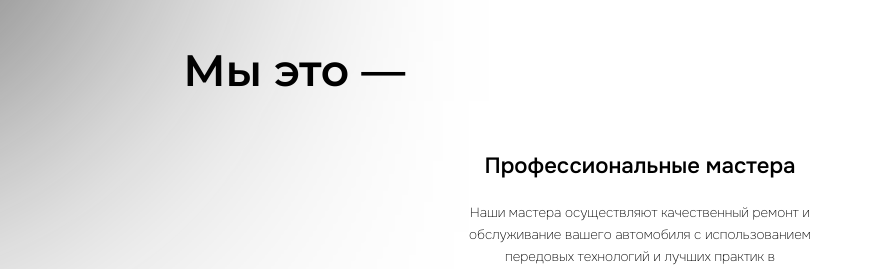
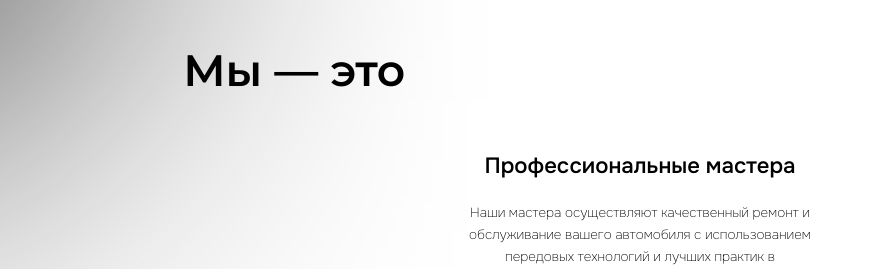
Before and after one commit to OlegPazny/AutoAce, a PHP site: page /pages/index.php in a window 1280 px wide. Shown: the part 877-1146 px from the top of the page, without its empty margins (0-873 px from the left). Run offline with PHP 8.4, Linux system fonts and the light colour scheme; data that the repository does not hold is empty.

Commit message:
поправил мы это

```diff
--- a/pages/index.php
+++ b/pages/index.php
@@ -89,7 +89,7 @@ require_once "../assets/api/index_info_script.php";
         </div>
     </section>
     <section class="prons-section">
-        <h2 class="prons-section__head">Мы это —</h2>
+        <h2 class="prons-section__head">Мы — это</h2>
         <div class="prons-section__body">
             <div class="pron">
                 <h5 class="pron__head">Профессиональные мастера</h5>
```
